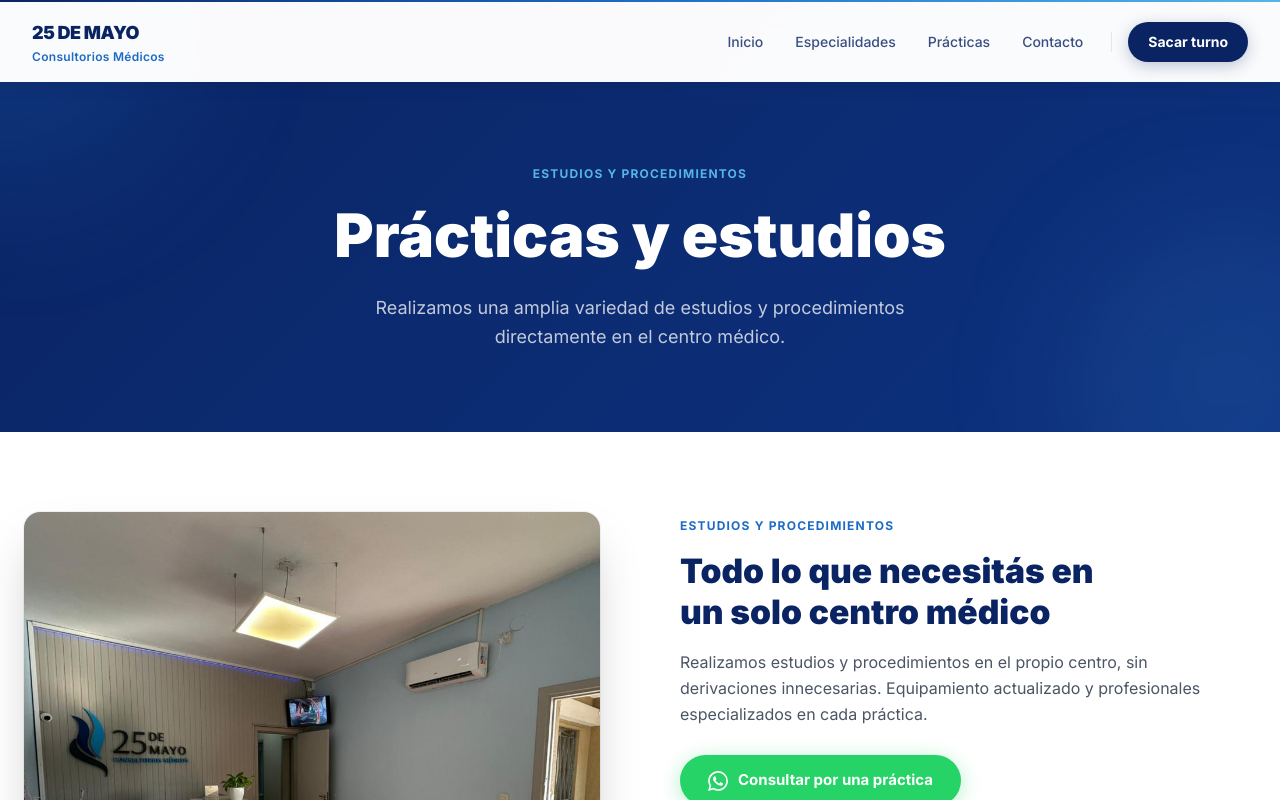
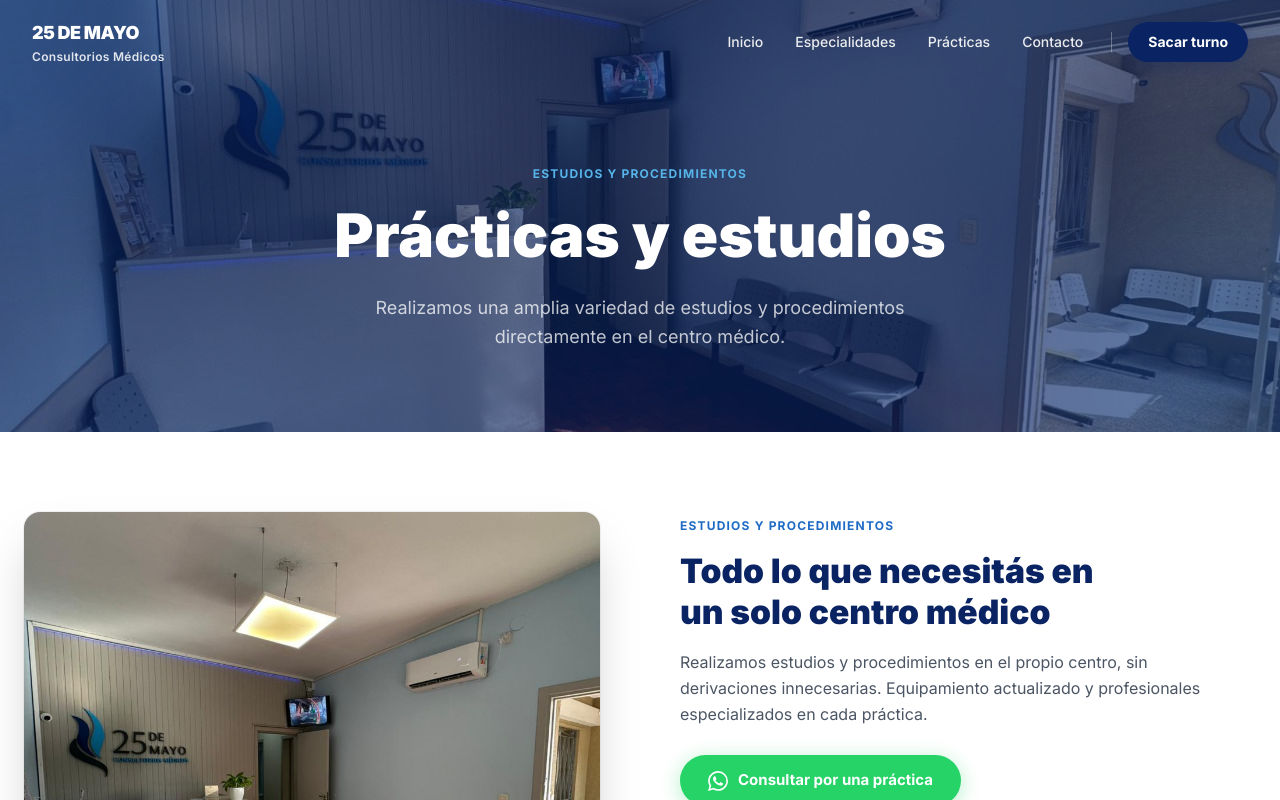
Before and after one commit to mauricioillobre-droid/25-de-mayo, a Next.js app: page /practicas in a window 1280 px wide. Shown: the top 800 px of the page. Built offline with nearby package versions, Linux system fonts and the light colour scheme.

Commit message:
hero con imagen y navbar transparente en practicas

```diff
--- a/app/practicas/page.tsx
+++ b/app/practicas/page.tsx
@@ -16,6 +16,7 @@
         eyebrow="ESTUDIOS Y PROCEDIMIENTOS"
         title="Prácticas y estudios"
         subtitle="Realizamos una amplia variedad de estudios y procedimientos directamente en el centro médico."
+        backgroundImage="/images/recepcion.jpeg"
       />
       <PracticasCatalog />
     </div>
--- a/components/Navbar.tsx
+++ b/components/Navbar.tsx
@@ -17,7 +17,7 @@
   const pathname = usePathname()
 
   // Transparent on pages that have a hero with background image
-  const hasHeroImage = pathname === '/' || pathname === '/especialidades' || pathname === '/contacto'
+  const hasHeroImage = pathname === '/' || pathname === '/especialidades' || pathname === '/practicas' || pathname === '/contacto'
   const isTransparent = hasHeroImage && !scrolled
 
   useEffect(() => {
```
